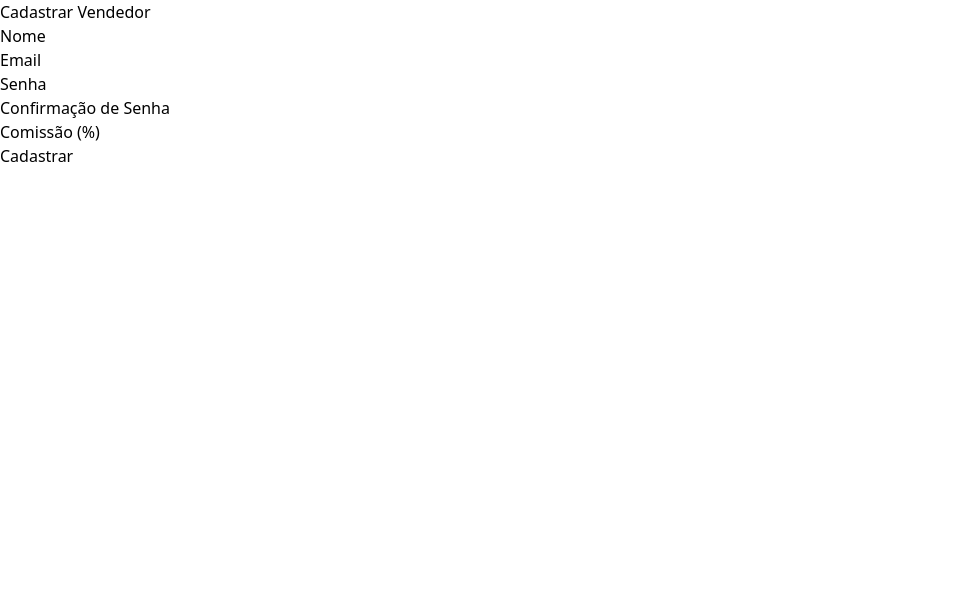
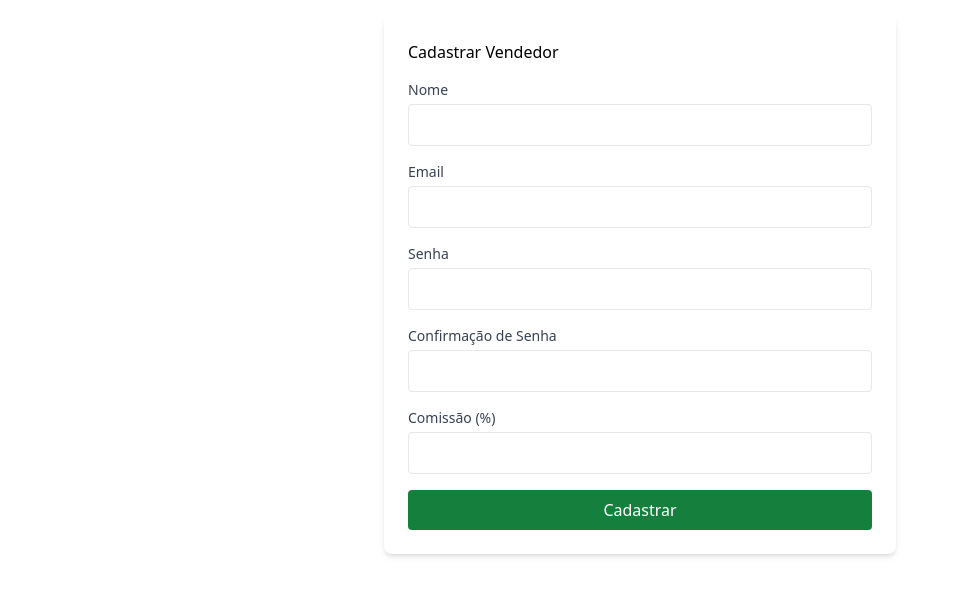
Before and after one commit to thiagochirana/the-store-frontend, a React (Vite) app: page /vendedores/cadastrar in a window 1280 px wide. Shown: the top 596 px of the page, without its empty margins (0-957 px from the left). Built offline with nearby package versions, Linux system fonts and the light colour scheme.

Commit message:
feat: improve register new salesperson

```diff
--- a/src/pages/salespersons/Create.jsx
+++ b/src/pages/salespersons/Create.jsx
@@ -1,5 +1,5 @@
 import { useState } from "react";
-import ApiRb from "../../services/BackendService"
+import ApiRb from "../../services/BackendService";
 
 const Create = () => {
   const [formData, setFormData] = useState({
@@ -26,7 +26,8 @@ const Create = () => {
     try {
       const response = await ApiRb.post("/shopowner/salespersons", formData);
 
-      if (response.status === 201) { // HTTP 201 Created
+      if (response.status === 201) {
+        // HTTP 201 Created
         setMessage(response.data.message);
         setFormData({
           name: "",
@@ -46,11 +47,8 @@ const Create = () => {
       }
     }
   };
-
-
   return (
     <div className="max-w-md mx-auto mt-10">
-      <h1 className="text-2xl font-bold mb-4">Cadastrar Vendedor</h1>
       {message && <div className="text-green-600 mb-4">{message}</div>}
       {errors.length > 0 && (
         <ul className="text-red-600 mb-4">
@@ -59,80 +57,60 @@ const Create = () => {
           ))}
         </ul>
       )}
-      <form onSubmit={handleSubmit} className="space-y-4">
+      <form onSubmit={handleSubmit} className="formStyle">
+        <h1 className="text-2xl font-bold mb-4">Cadastrar Vendedor</h1>
         <div>
-          <label className="block mb-1 font-bold" htmlFor="name">
-            Nome
-          </label>
+          <label htmlFor="name">Nome</label>
           <input
             type="text"
             id="name"
             name="name"
             value={formData.name}
             onChange={handleChange}
-            className="w-full border px-3 py-2 rounded"
             required
           />
         </div>
         <div>
-          <label className="block mb-1 font-bold" htmlFor="email">
-            Email
-          </label>
+          <label htmlFor="email">Email</label>
           <input
             type="email"
             id="email"
             name="email"
             value={formData.email}
             onChange={handleChange}
-            className="w-full border px-3 py-2 rounded"
             required
           />
         </div>
         <div>
-          <label className="block mb-1 font-bold" htmlFor="password">
-            Senha
-          </label>
+          <label htmlFor="password">Senha</label>
           <input
             type="password"
             id="password"
             name="password"
             value={formData.password}
             onChange={handleChange}
-            className="w-full border px-3 py-2 rounded"
             required
           />
         </div>
         <div>
-          <label
-            className="block mb-1 font-bold"
-            htmlFor="password_confirmation"
-          >
-            Confirmação de Senha
-          </label>
+          <label htmlFor="password_confirmation">Confirmação de Senha</label>
           <input
             type="password"
             id="password_confirmation"
             name="password_confirmation"
             value={formData.password_confirmation}
             onChange={handleChange}
-            className="w-full border px-3 py-2 rounded"
             required
           />
         </div>
         <div>
-          <label
-            className="block mb-1 font-bold"
-            htmlFor="percentual_commission"
-          >
-            Comissão (%)
-          </label>
+          <label htmlFor="percentual_commission">Comissão (%)</label>
           <input
             type="number"
             id="percentual_commission"
             name="percentual_commission"
             value={formData.percentual_commission}
             onChange={handleChange}
-            className="w-full border px-3 py-2 rounded"
           />
         </div>
         <button
```
